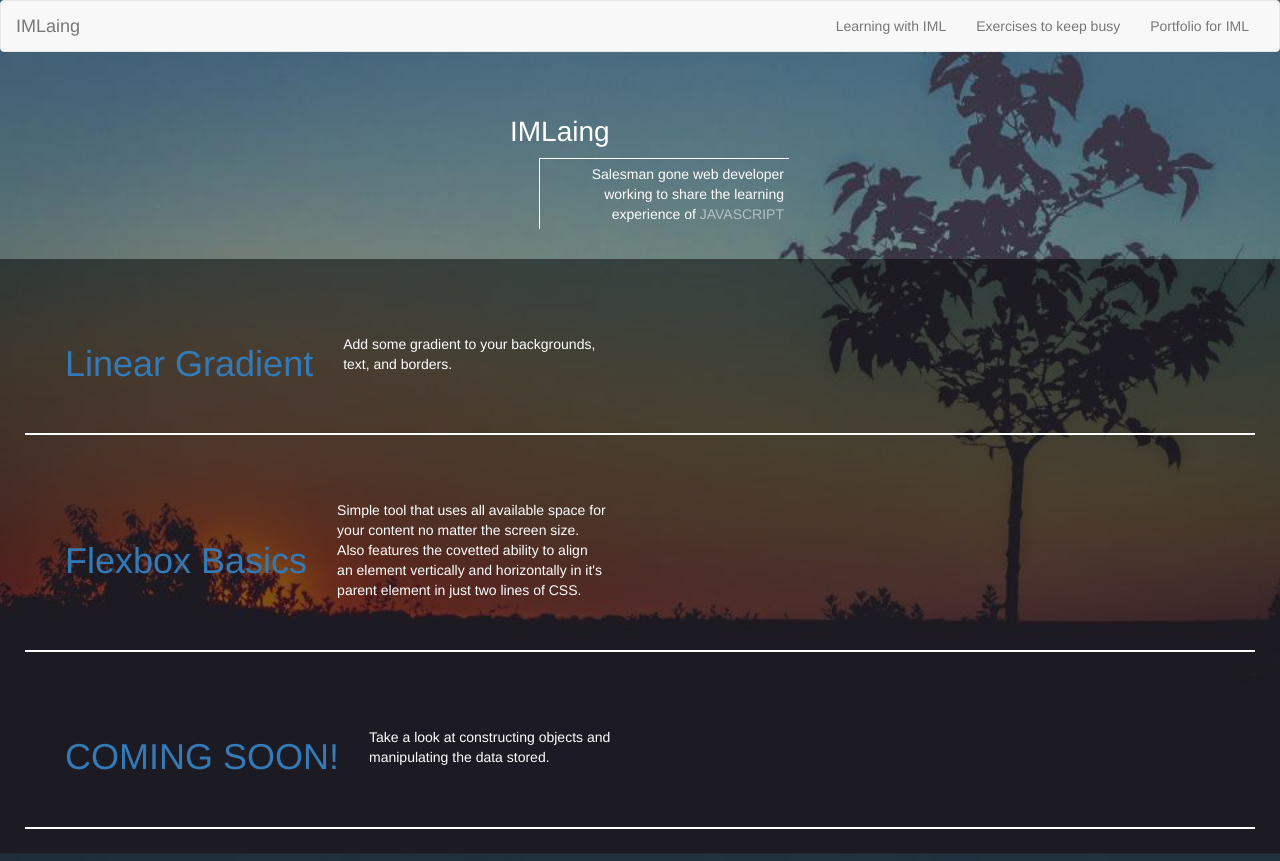
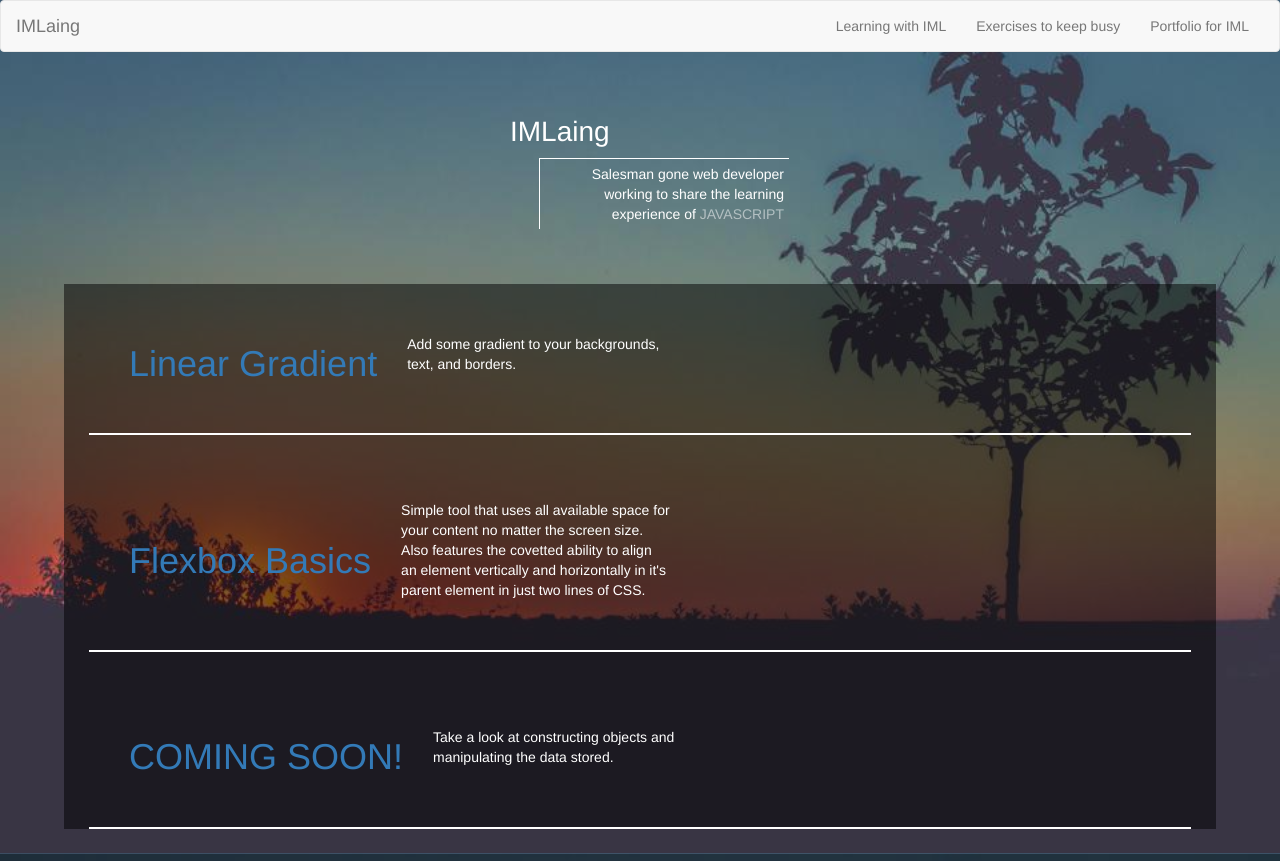
Before and after one commit to IMLaing/portfolio, a plain HTML site: page learning.html in a window 1280 px wide. Shown: the top 861 px of the page. Drawn offline with nearby package versions, Linux system fonts and the light colour scheme.

```diff
--- a/CSS/style.css
+++ b/CSS/style.css
@@ -40,6 +40,10 @@ footer {
 .contentFull{
 	display: flex;
 	flex-direction: column;
+}
+.widthContainer {
+	width: 90%;
+	margin: 0 auto;
 }
 /*---Nav--------------------------Nav---*/
 #navbar > ul > li {
--- a/learning.html
+++ b/learning.html
@@ -46,6 +46,7 @@
 		<span class="quotes">NODE.JS</span>
 		</p>
 	</div>
+	<div class="widthContainer">
 	<div class="learningBlockContainer">
 	<div class="learningBlock">
 		<a href="blogPost/linearGradient.html"><h1>Linear Gradient</h1></a>
@@ -60,7 +61,7 @@
 		<p>Take a look at constructing objects and manipulating the data stored.</p>
 	</div>
 	</div>
-
+	</div>
 	<footer>
 		<div class="footerContainer">
 			<div class="footerItem">
```
